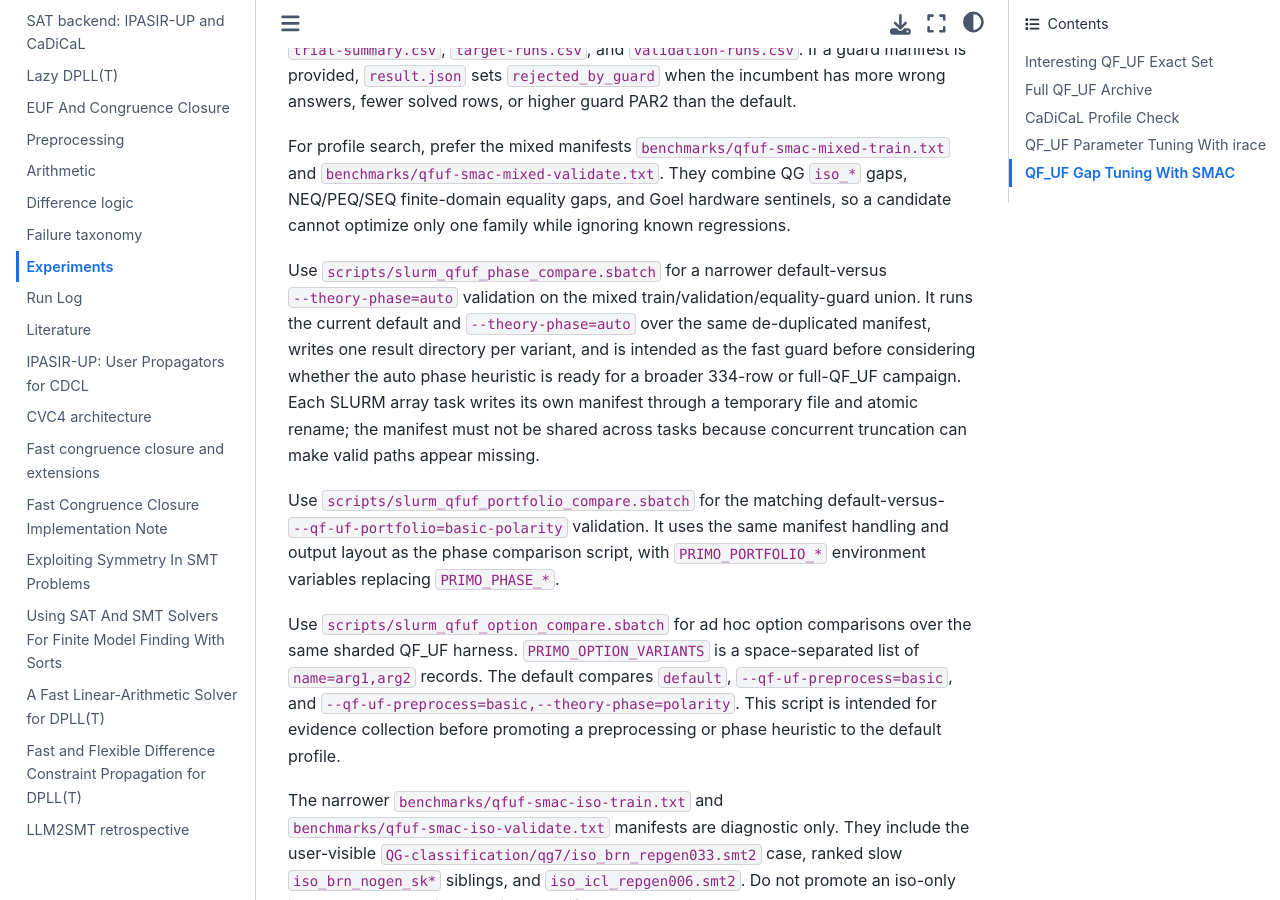
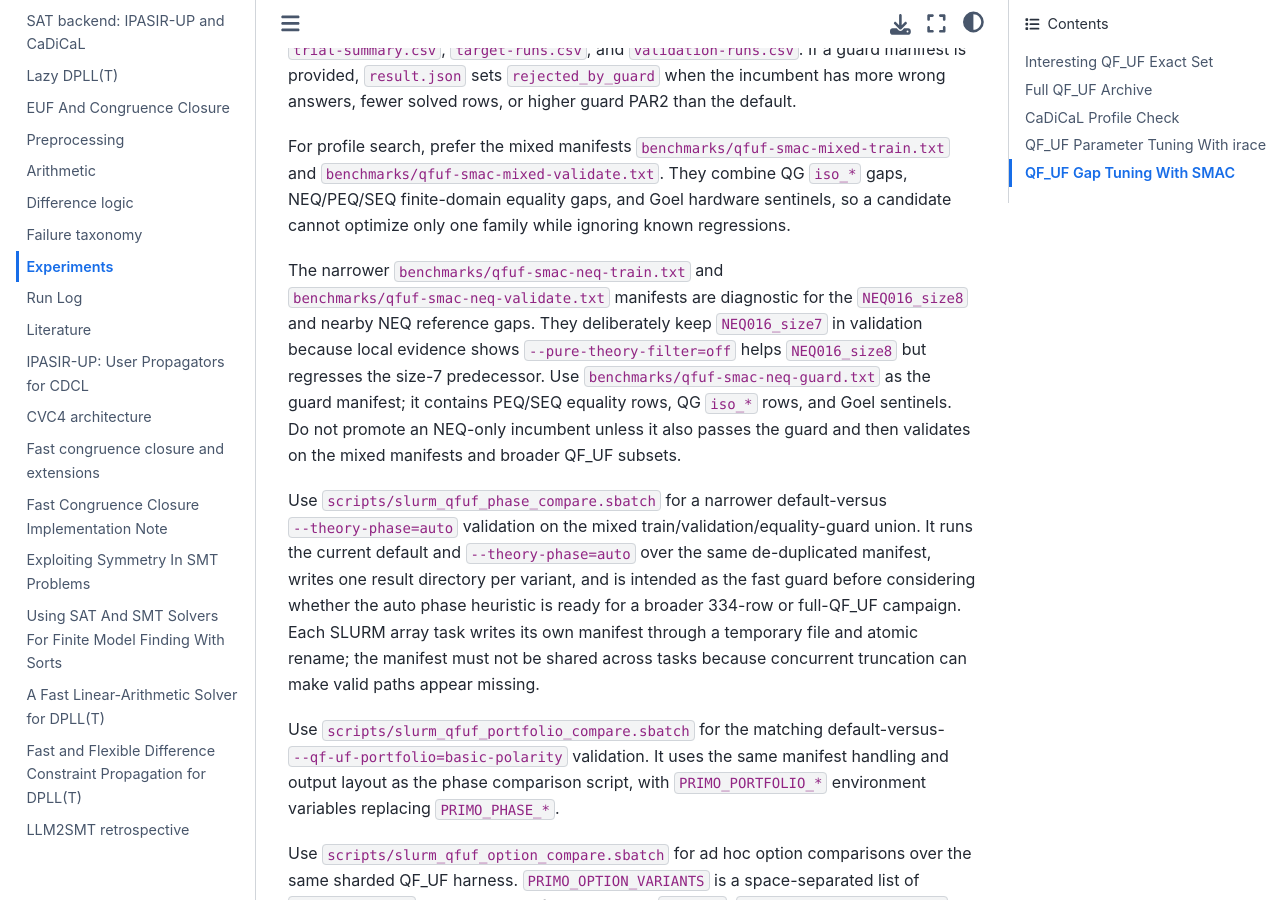
Before and after one commit to primo-solver/primo, a Jupyter Book: the page built from docs/experiments.md, in a window 1280 px wide and 900 px high, scrolled down 5910 px. Built offline with Jupyter Book 1.0.4 settings and Sphinx 7.4.7 and the Sphinx Book theme 1.1.4, drawn with Linux system fonts in a browser that asks for light colours.

Commit message:
Add NEQ SMAC manifests

```diff
--- a/docs/experiments.md
+++ b/docs/experiments.md
@@ -286,6 +286,16 @@ For profile search, prefer the mixed manifests
 NEQ/PEQ/SEQ finite-domain equality gaps, and Goel hardware sentinels, so a
 candidate cannot optimize only one family while ignoring known regressions.
 
+The narrower `benchmarks/qfuf-smac-neq-train.txt` and
+`benchmarks/qfuf-smac-neq-validate.txt` manifests are diagnostic for the
+`NEQ016_size8` and nearby NEQ reference gaps. They deliberately keep
+`NEQ016_size7` in validation because local evidence shows
+`--pure-theory-filter=off` helps `NEQ016_size8` but regresses the size-7
+predecessor. Use `benchmarks/qfuf-smac-neq-guard.txt` as the guard manifest; it
+contains PEQ/SEQ equality rows, QG `iso_*` rows, and Goel sentinels. Do not
+promote an NEQ-only incumbent unless it also passes the guard and then validates
+on the mixed manifests and broader QF_UF subsets.
+
 Use `scripts/slurm_qfuf_phase_compare.sbatch` for a narrower default-versus
 `--theory-phase=auto` validation on the mixed train/validation/equality-guard
 union. It runs the current default and `--theory-phase=auto` over the same
```
Also changed, not shown: 3 other files.
